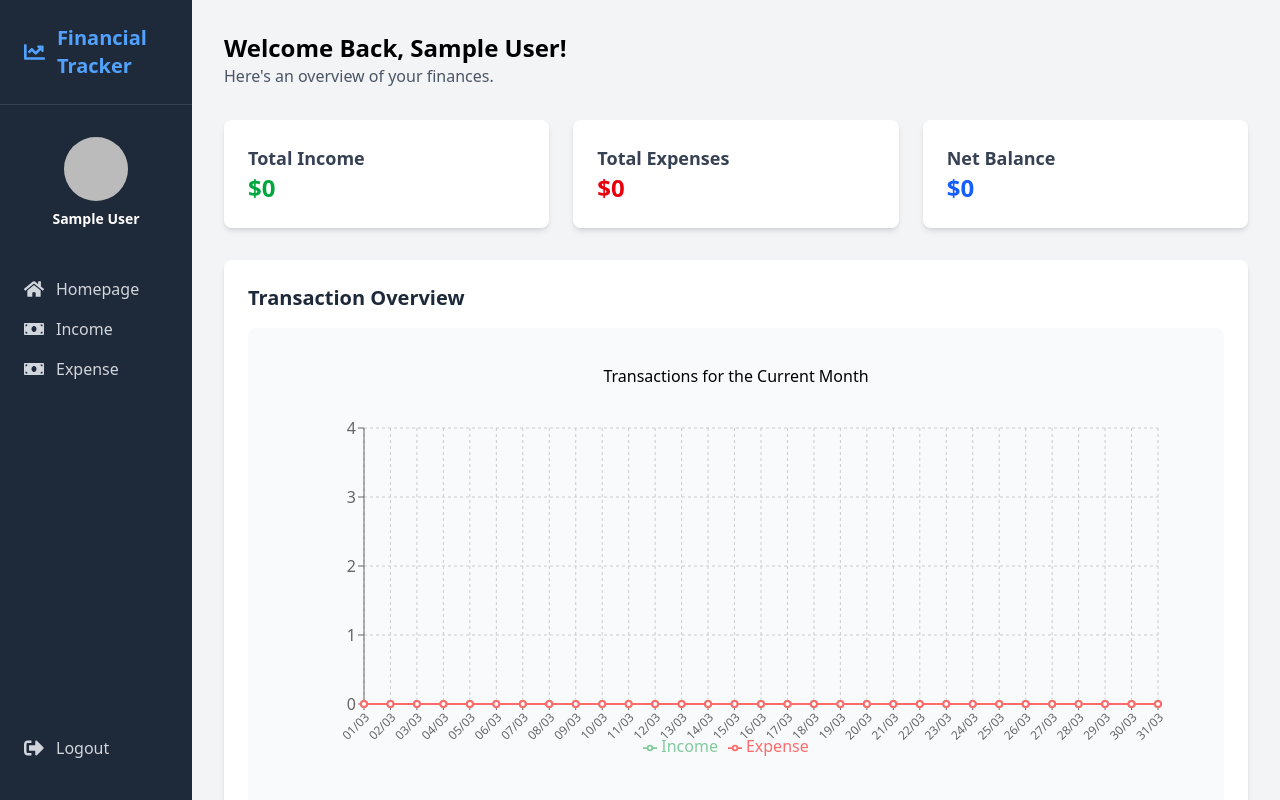
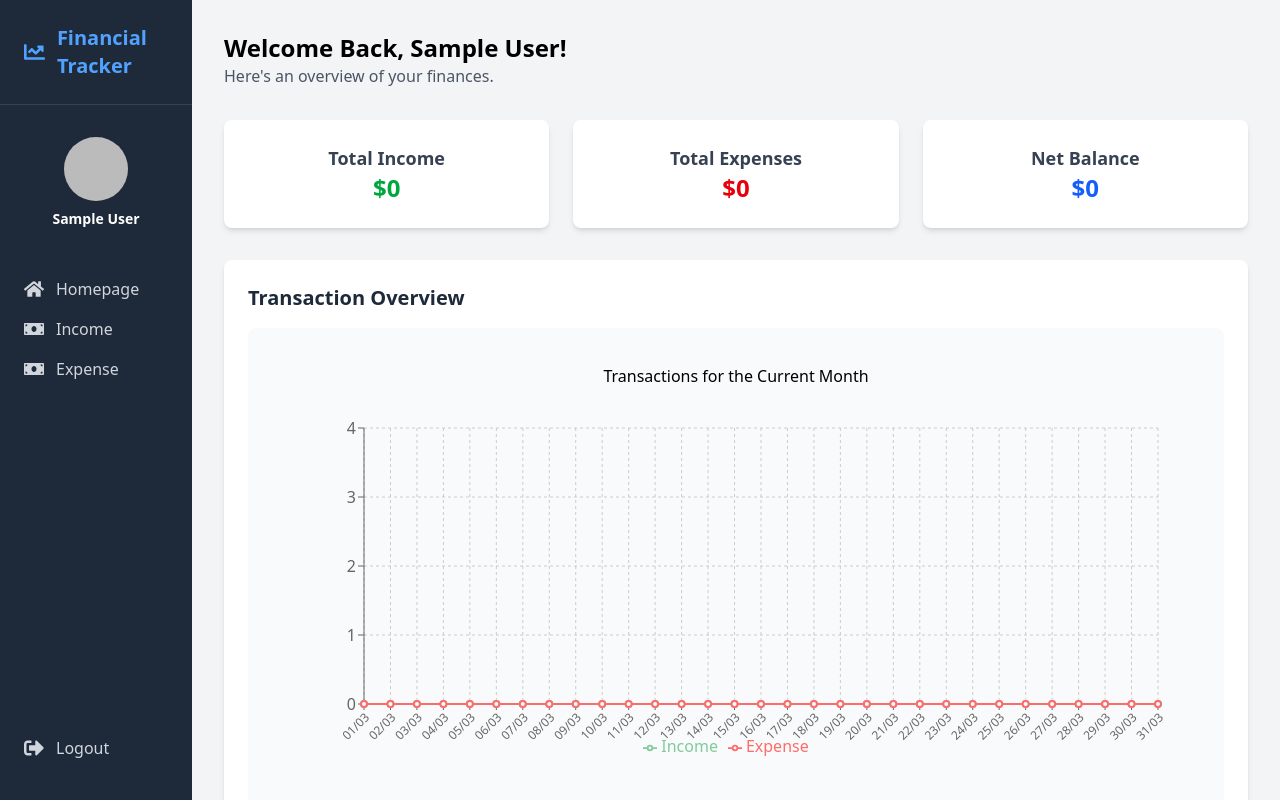
Before and after one commit to Himanshu-coder007/Expense-Tracker, a React (Vite) app: page /dashboard in a window 1280 px wide. Built offline with nearby package versions, Linux system fonts and the light colour scheme; no server answers; the database is empty; sample sign-in values are in the browser's storage.

Commit message:
minor changes in ui

```diff
--- a/src/pages/Homepage.jsx
+++ b/src/pages/Homepage.jsx
@@ -86,19 +86,19 @@ const Homepage = () => {
       {/* Cards Section */}
       <div className="grid grid-cols-1 md:grid-cols-3 gap-6 mb-8">
         {/* Total Income Card */}
-        <div className="bg-white p-6 rounded-lg shadow-md">
+        <div className="flex flex-col items-center bg-white p-6 rounded-lg shadow-md">
           <h2 className="text-lg font-semibold text-gray-700">Total Income</h2>
           <p className="text-2xl font-bold text-green-600">${totalIncome}</p>
         </div>
 
         {/* Total Expenses Card */}
-        <div className="bg-white p-6 rounded-lg shadow-md">
+        <div className="flex flex-col items-center bg-white p-6 rounded-lg shadow-md">
           <h2 className="text-lg font-semibold text-gray-700">Total Expenses</h2>
           <p className="text-2xl font-bold text-red-600">${totalExpenses}</p>
         </div>
 
         {/* Net Balance Card */}
-        <div className="bg-white p-6 rounded-lg shadow-md">
+        <div className="flex flex-col items-center bg-white p-6 rounded-lg shadow-md">
           <h2 className="text-lg font-semibold text-gray-700">Net Balance</h2>
           <p className="text-2xl font-bold text-blue-600">${netBalance}</p>
         </div>
```
